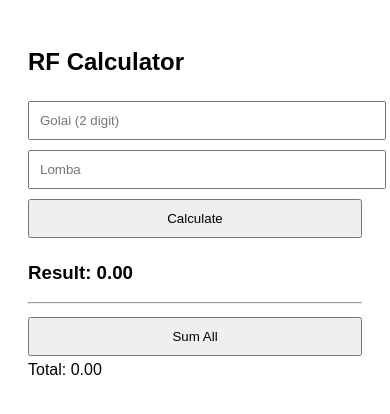
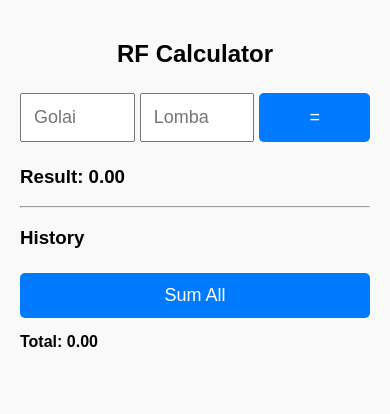
Before and after one commit to xabc66412-cmyk/Calculator, a plain HTML site: page index.html/index.html in a window 390 px wide. Both pictures are taken after a click on the button "Sum All". Drawn offline with Linux system fonts and the light colour scheme.

Commit message:
Refactor RF Calculator layout and functionality
Updated the RF Calculator HTML structure and styles, added responsive design features, and improved input handling.

```diff
--- a/index.html/index.html
+++ b/index.html/index.html
@@ -2,65 +2,124 @@
 <html lang="en">
 <head>
 <meta charset="UTF-8">
+<meta name="viewport" content="width=device-width, initial-scale=1.0">
 <title>RF Calculator</title>
 <link rel="manifest" href="manifest.json">
 
 <style>
-body { font-family: Arial; padding:20px; max-width:400px; }
-input,button { width:100%; padding:10px; margin:5px 0; }
-.history-item { background:#eee; padding:8px; margin-top:5px; display:flex; justify-content:space-between; }
-.del { color:red; cursor:pointer; }
+body {
+  font-family: Arial, sans-serif;
+  padding: 20px;
+  margin:0;
+  background:#f9f9f9;
+}
+h2 {
+  text-align:center;
+}
+input, button {
+  width:100%;
+  padding:12px;
+  margin:5px 0;
+  font-size:18px;
+  box-sizing:border-box;
+}
+button {
+  cursor:pointer;
+  background:#007bff;
+  color:white;
+  border:none;
+  border-radius:5px;
+}
+button:hover {opacity:0.9;}
+.history-item {
+  background:#eee;
+  padding:8px;
+  margin-top:5px;
+  display:flex;
+  justify-content:space-between;
+  border-radius:5px;
+}
+.del {color:red; cursor:pointer;}
+.total-box {
+  margin-top:10px;
+  font-weight:bold;
+}
+.flex-row {display:flex; gap:5px;}
+.flex-row input, .flex-row button {flex:1;}
 </style>
 </head>
+<body>
 
-<body>
 <h2>RF Calculator</h2>
 
-<input id="golai" placeholder="Golai (2 digit)">
-<input id="lomba" placeholder="Lomba">
+<div class="flex-row">
+  <input type="number" id="golai" placeholder="Golai" inputmode="numeric">
+  <input type="number" id="lomba" placeholder="Lomba" inputmode="numeric">
+  <button onclick="calculate()">=</button>
+</div>
 
-<button onclick="calculate()">Calculate</button>
 <h3>Result: <span id="result">0.00</span></h3>
 
 <hr>
+
+<h3>History</h3>
 <div id="history"></div>
+
 <button onclick="sumHistory()">Sum All</button>
-<div>Total: <span id="total">0.00</span></div>
+<div class="total-box">Total: <span id="total">0.00</span></div>
 
 <script>
 let historyList=[];
 
-golai.oninput=()=>{ if(golai.value.length>=2) lomba.focus(); }
+// Auto focus Lomba after Golai input
+document.getElementById("golai").addEventListener("input", function(){
+  if(this.value.length>=2) lomba.focus();
+});
 
-if('serviceWorker' in navigator){
-  navigator.serviceWorker.register('service-worker.js');
+// Calculate on Enter key on Lomba
+document.getElementById("lomba").addEventListener("keypress", function(e){
+  if(e.key==="Enter") calculate();
+});
+
+function calculate(){
+  let g = parseFloat(document.getElementById("golai").value);
+  let l = parseFloat(document.getElementById("lomba").value);
+
+  if(isNaN(g)||isNaN(l)) return;
+
+  let ans = ((g*g*l)/2304).toFixed(2);
+
+  document.getElementById("result").innerText = ans;
+
+  historyList.push({g,l,ans});
+  showHistory();
+
+  document.getElementById("golai").value="";
+  document.getElementById("lomba").value="";
+  document.getElementById("golai").focus();
 }
 
-function calculate(){
-  let g=+golai.value,l=+lomba.value;
-  if(!g||!l) return;
-  let ans=((g*g*l)/2304).toFixed(2);
-  result.innerText=ans;
-  historyList.push({g,l,ans});
-  show();
-  golai.value=lomba.value="";
-  golai.focus();
-}
-
-function show(){
+function showHistory(){
+  const history=document.getElementById("history");
   history.innerHTML="";
-  historyList.forEach((i,n)=>{
+  historyList.forEach((item,i)=>{
     history.innerHTML+=`
-    <div class="history-item">
-      <span>${n+1}. ${i.g}x${i.l} = ${i.ans}</span>
-      <span class="del" onclick="del(${n})">X</span>
-    </div>`;
+      <div class="history-item">
+        <span>${i+1}. ${item.g}x${item.l} = ${item.ans}</span>
+        <span class="del" onclick="deleteItem(${i})">X</span>
+      </div>`;
   });
 }
 
-function del(i){ historyList.splice(i,1); show(); sumHistory(); }
+function deleteItem(i){
+  historyList.splice(i,1);
+  showHistory();
+  sumHistory();
+}
+
 function sumHistory(){
-  total.innerText=historyList.reduce((s,i)=>s+ +i.ans,0).toFixed(2);
+  let total=historyList.reduce((s,i)=>s+parseFloat(i.ans),0);
+  document.getElementById("total").innerText = total.toFixed(2);
 }
 </script>
 </body>
```
